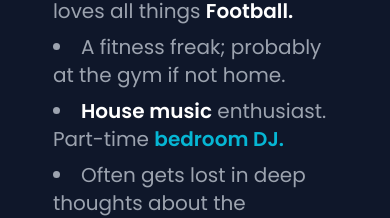
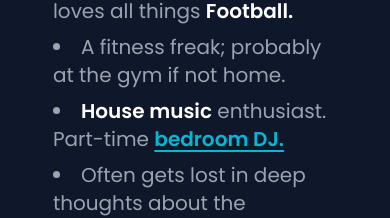
Before and after one commit to NeilanshTriesToCode/portfolio-website, a React (Vite) app: page / in a window 390 px wide. Shown: the part 1560-1778 px from the top of the page. Built offline with nearby package versions, Linux system fonts and the light colour scheme.

Commit message:
resolved console errors; added styles to some texts containing links

```diff
--- a/src/components/Experience.jsx
+++ b/src/components/Experience.jsx
@@ -28,7 +28,7 @@ const Experience = () => {
             experience.map((data) => (
               <div id={data.id} className='p-4 bg-slate-800 border border-slate-700 rounded-md '>
                 <h2 className='title-font font-medium text-white text-xl'>{data.title}</h2>
-                <a href={data.link} className="text-lg text-cyan-500 font-semibold hover:font-bold">{data.company}</a>
+                <a href={data.link} className="text-lg text-cyan-500 font-semibold underline underline-offset-4 hover:font-bold sm:no-underline">{data.company}</a>
                 <h4 className="text-lg mb-2">{data.location} <span>({data.date})</span></h4>
                 <ul className="text-md list-disc ml-4">
                 {
--- a/src/components/Hobbies.jsx
+++ b/src/components/Hobbies.jsx
@@ -25,7 +25,7 @@ const Hobbies = () => {
             <li className='pb-2'>A big sports aficionado, loves all things <span className='text-white font-semibold'> Football.</span></li>
             <li className='pb-2'>A fitness freak; probably at the gym if not home.</li>
             <li className='pb-2'><span className='text-white font-semibold'>House music</span> enthusiast.
-             Part-time <a href='https://www.mixcloud.com/Neilansh/' className='text-cyan-500 font-semibold hover:font-bold'>bedroom DJ.</a></li>
+             Part-time <a href='https://www.mixcloud.com/Neilansh/' className='text-cyan-500 font-semibold underline underline-offset-4 hover:font-bold sm:no-underline'>bedroom DJ.</a></li>
             <li className='pb-2'>Often gets lost in deep thoughts about the <span className='text-white font-semibold'>Cosmos.</span></li>
             <li className='pb-2'><span className='text-white font-semibold'>Polyglot.</span> <span title='Well, I like learning new languages.' className='italic font-semibold hover:font-bold'>Bueno, me gusta aprender nuevos idiomas.</span></li>
           </ul>
--- a/src/components/Skills.jsx
+++ b/src/components/Skills.jsx
@@ -31,6 +31,7 @@ const Skills = () => {
   // combine skills and icons into a common array, called skillsAndIcons
   skills.forEach((element, index) => {
     skillsAndIcons[index] = {
+      id: `${skills[index]} + ${index}`,
       skill: skills[index],
       icon: icons[index]
     }
@@ -54,7 +55,7 @@ const Skills = () => {
         <div className='w-3/4 grid gap-6 sm:gap-9 sm:grid-cols-2'>
           {
             skillsAndIcons.map((data) => (
-              <div className='flex flex-row items-center  bg-slate-800 border border-slate-700 rounded-md '>
+              <div key={data.id} className='flex flex-row items-center  bg-slate-800 border border-slate-700 rounded-md '>
                 {data.icon}
                 <p className="font-light text-2xl text-white leading-relaxed p-2 mx-auto sm:mx-0">{data.skill}</p>
               </div>
```
